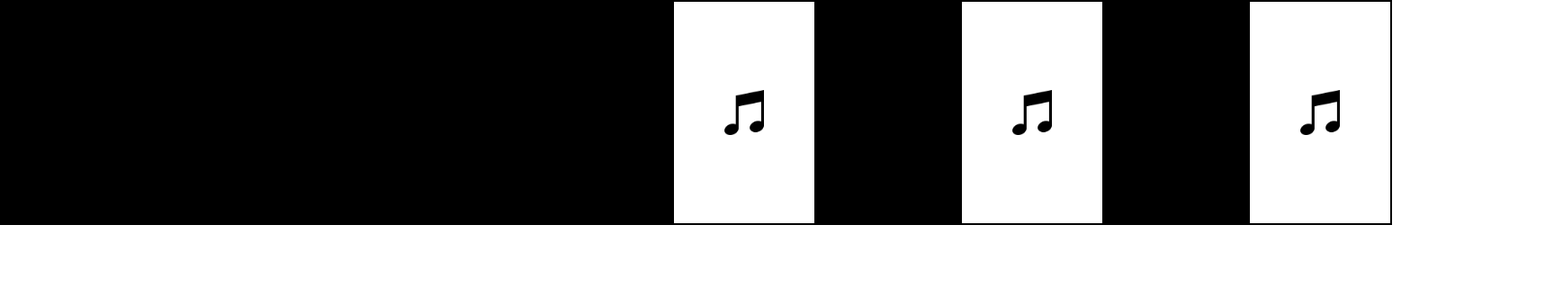
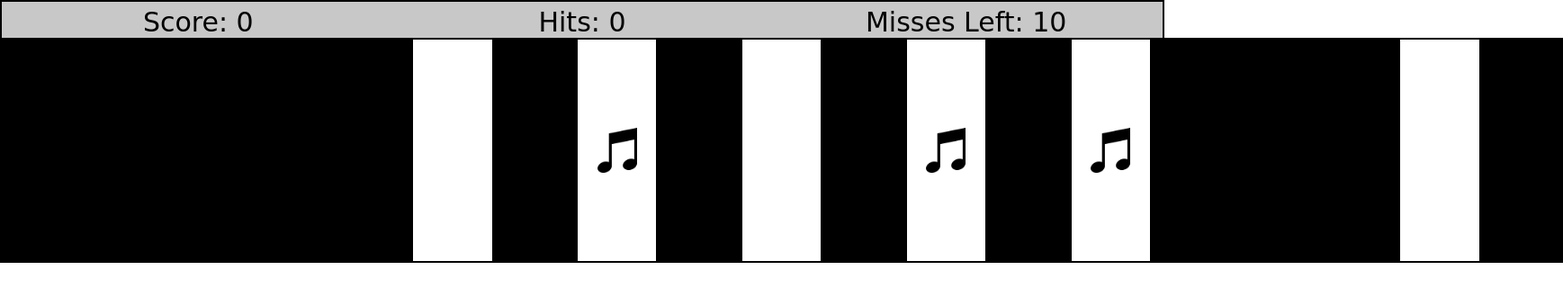
Before and after one commit to tenzin15/project01, a plain HTML site: page index.html in a window 1280 px wide. Shown: the whole page at 90% size, 1737 px wide, since content can reach past the window. Drawn offline with nearby package versions, Linux system fonts and the light colour scheme; a web font is replaced by a local one.

Commit message:
scoreboad with animation

```diff
--- a/index.html
+++ b/index.html
@@ -3,33 +3,40 @@
 	<head>
 		<title>Air Piano</title>
 		<link rel="stylesheet" type="text/css" href="src/styles/main.css"">
+    <link href="https://fonts.googleapis.com/css?family=Mirza" rel="stylesheet">
     <meta charset="UTF-8">
     <meta name="viewport" content="width=device-width, initial-scale=1.0">
 	</head>
 	<body>
+  <!--     <video id="webCamWindow" autoplay></video>
+ -->
+      <div id="scoreboard">
+        <div id="score">Score: 0</div>
+        <div id="hits">Hits: 0</div>
+        <div id="missesLeft">Misses Left: 10</div>
+      </div>
+
       <div class="wrapper">
-<!--     <video id="webCamWindow" autoplay></video>
- -->
-        <div class="tiles" id = 'tile0'></div>
-        <div class="tiles" id = 'tile1'></div>
-        <div class="tiles" id = 'tile2'></div>
-        <div class="tiles" id = 'tile3'></div>
-        <div class="tiles" id = 'tile4'></div>
-        <div class="tiles" id = 'tile5'></div>
-        <div class="tiles" id = 'tile6'></div>
-        <!-- <div id="score">
-          <div id="maxScore">Max Score: 0</div>
-          <div id="currentScore">Score: 0</div>
-        </div>
-        <div id="hits">
-          <div id="innerHits">Hits: 0</div>
-          <div id="missesLeft">Misses Left: 10</div>
-        </div> -->
+        <div class="tiles outer" id = 'tile0'></div>
+        <div class="tiles betweenTiles"></div>
+        <div class="tiles outer" id = 'tile1'></div>
+        <div class="tiles betweenTiles"></div>
+        <div class="tiles outer" id = 'tile2'></div>
+        <div class="tiles betweenTiles"></div>
+        <div class="tiles outer" id = 'tile3'></div>
+        <div class="tiles betweenTiles"></div>
+        <div class="tiles outer" id = 'tile4'></div>
+        <div class="tiles betweenTiles"></div>
+        <div class="tiles outer" id = 'tile5'></div>
+        <div class="tiles betweenTiles"></div>
+        <div class="tiles outer" id = 'tile6'></div>
+        <div class="tiles betweenTiles"></div>
+      </div>
+
 <!--         <h1>Put your head below the tiles</h1>
  -->
 <!-- 		<div id="movement"></div>
  -->    <!-- <div id="canvas"></div> -->
-    </div>
 <!--     <div id="bottom"></div>
  -->
     <script src="https://ajax.googleapis.com/ajax/libs/jquery/3.1.1/jquery.min.js"></script>
--- a/src/js/app.js
+++ b/src/js/app.js
@@ -2,17 +2,21 @@ class Tile{
   // class attributes and constructor
   constructor(id, color) {
     this.id = id;
-    this.color = 'black';
+    this.color = 'white';
     this.musicIcon = false;
     this.tapped = false;
   }
-  // class methods
-  hasMusicIcon(bool) { this.musicIcon = bool; }
-  isTapped(bool) { this.tapped = bool; }
+  // set methods
+  setMusicIcon(bool) { this.musicIcon = bool; }
+  setTapped(bool) { this.tapped = bool; }
+  setColor (color) { this.color = color; }
+
+  // get methods
+  hasMusicIcon() { return this.musicIcon; }
 }
 
 $(document).ready(function() {
-  //var core = new MotionDetector.Core();
+  // var core = new MotionDetector.Core();
 
   // create 7 piano tiles object
   let tilesArray = new Array(7);
@@ -24,15 +28,14 @@ $(document).ready(function() {
     // randomly choose 3 tiles
     let randomIndex = new Set();
     while (randomIndex.size < 3) {
-        let temp = Math.floor(Math.random()*100)%7;
+        let temp = Math.floor(Math.random()*100)%6;
         if (!randomIndex.has(temp))
           randomIndex.add(temp);
     }
     // set color to white, assign music icon for randomly selected once
-    // rest of tiles assign black color
-    $('.tiles').each((index, el) => {
+    $('.outer').each((index, el) => {
       if (randomIndex.has(index)) {
-        $('.tiles').eq(index).css({
+        $('.outer').eq(index).css({
             'background-color': 'white',
             'background-image': 'url(\'src/img/music_icon.png\')',
             'background-size': '50px 50px',
@@ -40,66 +43,45 @@ $(document).ready(function() {
             'background-position': 'center'
           });
         // set properties of Tile objects
-        tilesArray[index].color = 'white';
-        tilesArray[index].hasMusicIcon(true);
+        tilesArray[index].setMusicIcon(true);
       }
       else {
-        $('.tiles').eq(index).css('background-color', 'black');
+        $('.outer').eq(index).css('background-image', '');
+        if(index % 2 === 0) {
+          $('.outer').eq(index).css('background-color', 'white');
+        }
+        // set properties of Tile objects
+        tilesArray[index].setMusicIcon(false);
       }
     });
   }
 
   let animateTiles = () => {
-    $('.tiles').css('animation', 'tilesAnimation 15s linear infinite');
+    $('.tiles').css('animation', 'tilesAnimation 14s linear infinite');
   }
 
   let removeAnimation = () => {
     $('.tiles').css('animation', '');
   }
 
-  // call randomTiles every 15s (animation time) to random music tiles
+  // call randomTiles every 14s (animation time) to random music tiles
+  // the game will last for 140s max
   let millisecs = 0;
-  while (millisecs <= 150000) {
+  while (millisecs <= 140000) {
     window.setTimeout(randomTiles, millisecs);
     window.setTimeout(animateTiles, millisecs);
-    window.setTimeout(removeAnimation, millisecs+15000);
-    millisecs += 15000;
+    window.setTimeout(removeAnimation, millisecs+14000);
+    millisecs += 14000;
   }
 
+  let score = 0, missesLeft = 10, hits = 0;
+  $('.outer').click(function(e,i) {
+    if (tilesArray[e.target.id.charAt(4)].hasMusicIcon()) {
+      score += 5;
+      hits++;
+      $('#hits').html(`Hits: ${hits}`);
+      $('#score').html(`Score: ${score}`);
+    }
+  });
 
-  // $('#tile0').css('background-image', 'url(https://www.tattooforaweek.com/images/music_note_tattoo.jpg)');
-  // $('#tile4').css('background-image', 'url(https://www.tattooforaweek.com/images/music_note_tattoo.jpg)');
-
-
-  // let addMusicIcon = () => {
-  //   $('.tiles').eq(2).css('background-image', 'url(https://www.tattooforaweek.com/images/music_note_tattoo.jpg)');
-  //   tile2.hasMusicIcon(true);
-  //   $('.tiles').eq(10).css('background-image', 'url(https://www.tattooforaweek.com/images/music_note_tattoo.jpg)');
-  //   tile10.hasMusicIcon(true);
-  //   console.log("add musicIcon");
-  // }
-
-  // let deleteMusicIcon = () => {
-  //   $('.tiles').eq(2).css('background-image', '');
-  //   $('.tiles').eq(10).css('background-image', '');
-  //   console.log("delete musicIcon");
-  // }
-
-  // let count = 0, millisecs = 1000;
-  // while (count < 10) {
-  //   window.setTimeout(addMusicIcon, millisecs);
-  //   window.setTimeout(deleteMusicIcon, millisecs+2000);
-  //   millisecs += 4000;
-  //   count++;
-  // }
-
-  // let score = 0, missesLeft = 10, hits = 0;
-  // $('.tiles').click(function(e,i) {
-  //   if (this.style.backgroundImage !== '') {
-  //     score += 5;
-  //     hits++;
-  //     $('#innerHits').html(`Hits: ${hits}`);
-  //     $('#currentScore').html(`Score: ${score}`);
-  //   }
-  // });
 });
--- a/src/styles/main.css
+++ b/src/styles/main.css
@@ -19,20 +19,17 @@
 .tiles {
   position: relative;
   display: inline-block;
-  width: 12.5%;
+  width: calc(100%/14);
   height: 250px;
   border: 2px solid black;
-  background-color: #000;
+  background-color: black;
   box-sizing: border-box;
   font-size: 50px;
   text-align: center;
 }
-/*#tile1,#tile2,#tile5,#tile7 {
+.betweenTiles {
   background-color: black;
-}*/
-/*tiles {
-  animation: tilesAnimation 15s linear alternate;
-}*/
+}
 @keyframes tilesAnimation {
   0% {left: 0%}
   20% {left: 20%;}
@@ -40,6 +37,26 @@
   60% {left: 60%;}
   80% {left: 80%;}
   100% {left: 100%;}
+}
+#scoreboard{
+  width: 100%;
+  height: 30px;
+  padding: 5px;
+  background-color: rgb(200,200,200);
+  border: 2px solid black;
+  border-bottom: 0px;
+  text-align: center;
+  font-family: 'Mirza', cursive;
+  font-size: 30px;
+}
+#score, #hits, #missesLeft {
+  /*width: 100px;
+  height: 30px;
+  background-color: grey;
+  border: 2px solid white;*/
+  float: left;
+  margin: 0 auto;
+  width: calc(100%/3);
 }
 #canvas {
   position: absolute;
@@ -57,32 +74,6 @@
   border: 1px solid red;
   background: rgba(255,0,0,0.3);
 }
-#score, #hits{
-  position: relative;
-  float: left;
-  top: 0px;
-  font-size: 20px;
-  border: 2px solid black;
-}
-#score{
-  width: 195px;
-  height: 555px;
-  left: 0px;
-}
-#hits{
-  width: 195px;
-  height: 555px;
-  left: 1025px;
-}
-#maxScore, #currentScore, #innerHits, #missesLeft{
-  position: relative;
-  margin: 30px auto;
-  width: 50%;
-  width: 140px;
-  height: 100px;
-  top: 140px;
-  text-align: center;
-}
 #webCamWindow {
   position: absolute;
   /*border: 1px solid #000;*/
```
